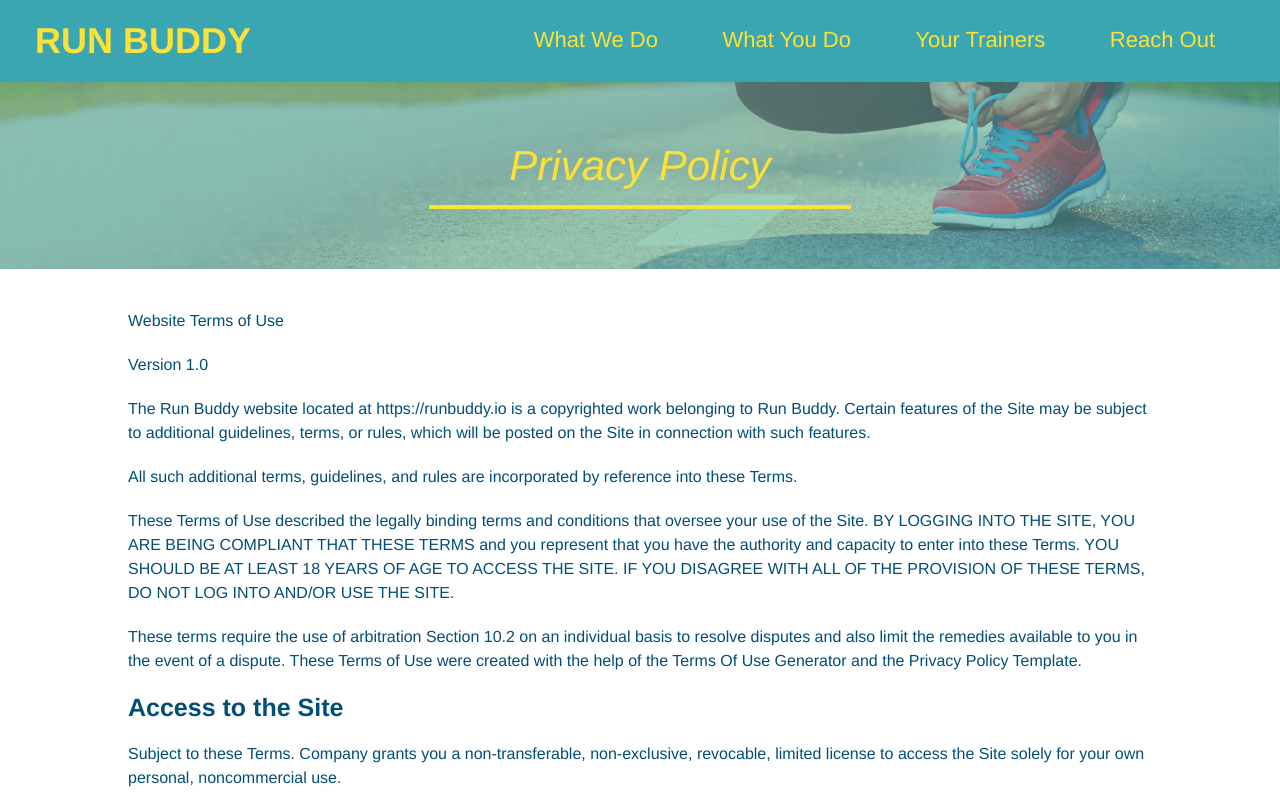
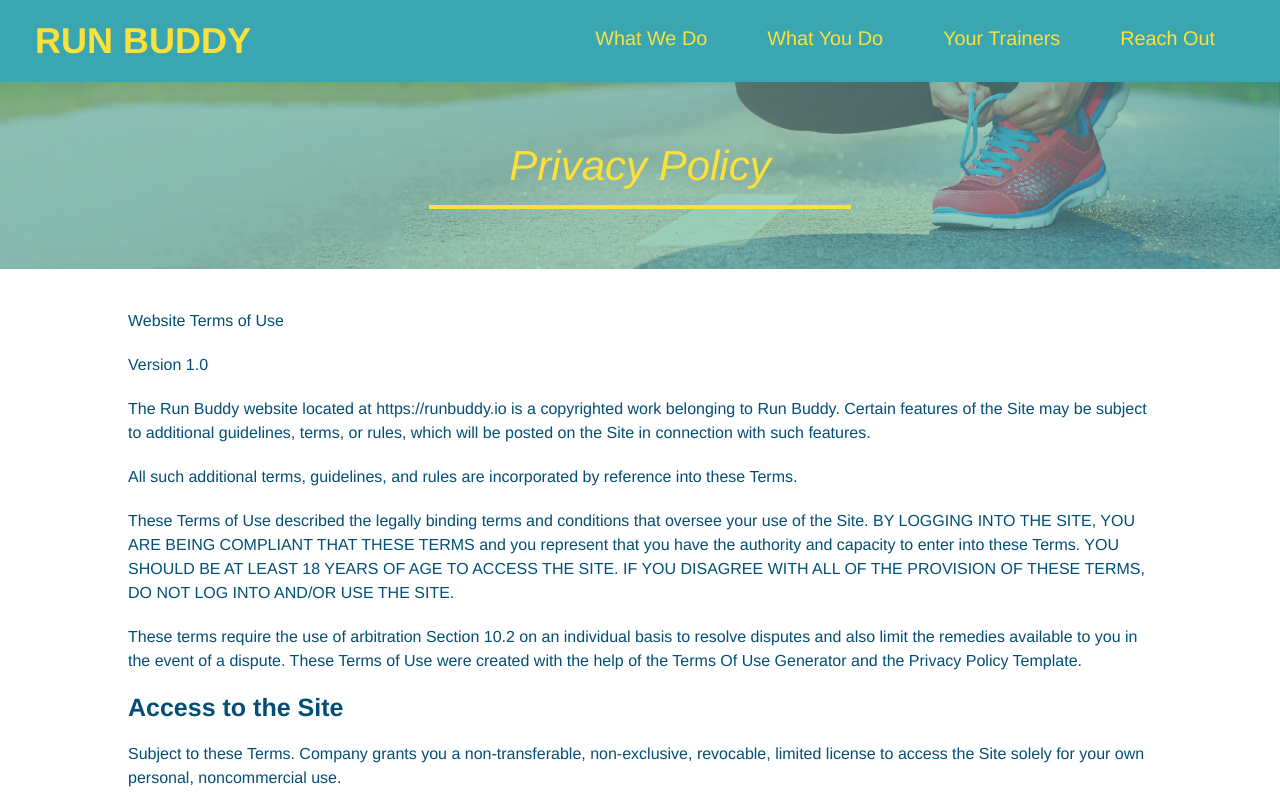
Before and after one commit to yhawamdeh/run-buddy, a plain HTML site: page privacy-policy.html in a window 1280 px wide. Shown: the top 800 px of the page. Drawn offline with Linux system fonts and the light colour scheme.

Commit message:
add flexbox to header

```diff
--- a/assets/css/style.css
+++ b/assets/css/style.css
@@ -32,13 +32,17 @@ header a {
 header nav {
     margin: 7px 0;
 }
-header nav ul li {
-    display: inline;
+header nav ul {
+    display: flex;
+    flex-wrap: wrap;
+    justify-content: space-between;
+    align-items: center;
+    list-style: none;
 }
 header nav ul li a {
     margin: 0 30px;
     font-weight: lighter;
-    font-size: 22px;
+    font-size: 1.55vw;
 }
 /* apply styles to footer */
 footer {
```
Also changed, not shown: index.html (+12 -1 lines).
